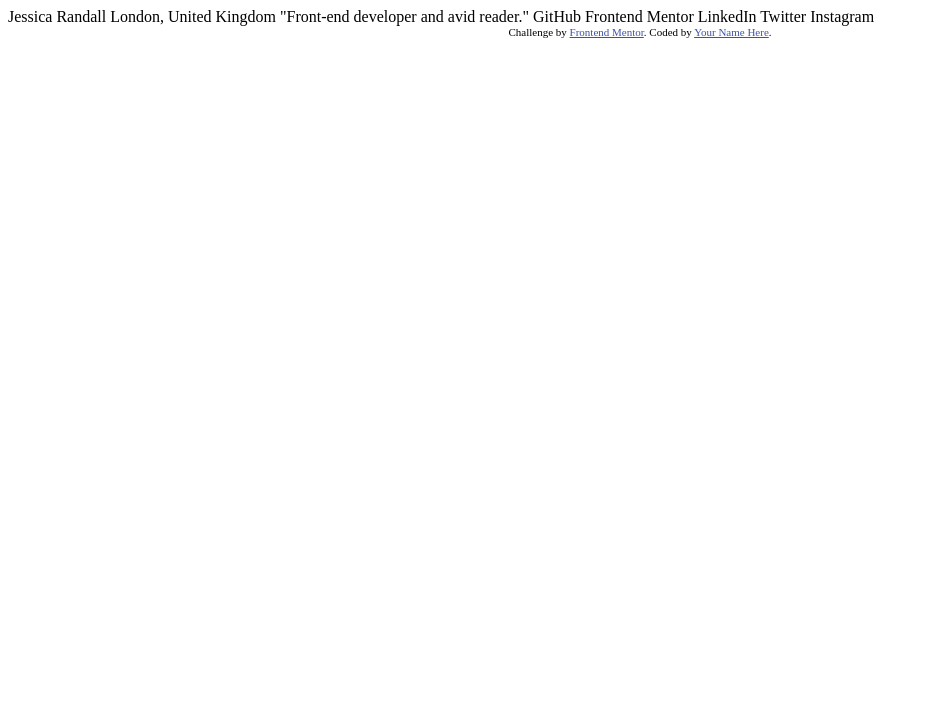
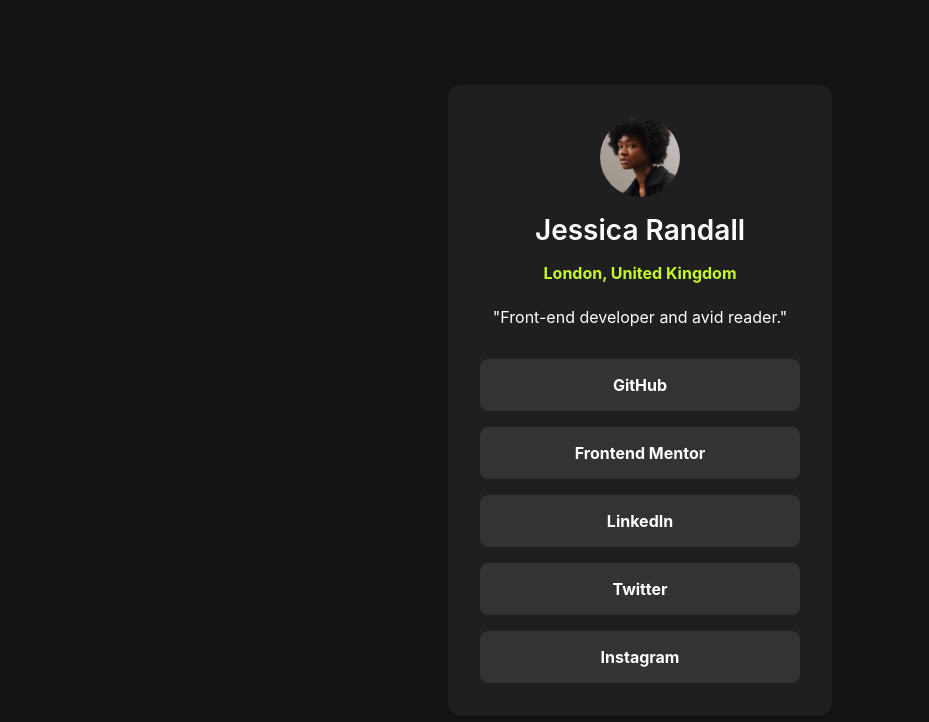
Before and after one commit to matondo11/social-links-profile, a plain HTML site: page index.html in a window 1280 px wide. Shown: the whole page, without its empty margins (0-929 px from the left). Drawn offline with Linux system fonts and the light colour scheme; a web font is replaced by a local one.

Commit message:
finalizado

```diff
--- a/index.html
+++ b/index.html
@@ -5,30 +5,29 @@
   <meta name="viewport" content="width=device-width, initial-scale=1.0"> <!-- displays site properly based on user's device -->
 
   <link rel="icon" type="image/png" sizes="32x32" href="./assets/images/favicon-32x32.png">
-
+  <link rel="stylesheet" href="style.css">
   <title>Frontend Mentor | Social links profile</title>
 
-  <!-- Feel free to remove these styles or customise in your own stylesheet 👍 -->
-  <style>
-    .attribution { font-size: 11px; text-align: center; }
-    .attribution a { color: hsl(228, 45%, 44%); }
-  </style>
+
 </head>
 <body>
 
-  Jessica Randall
-  London, United Kingdom
-  "Front-end developer and avid reader."
+  <div class="card">
+    <img src="assets/images/avatar-jessica.jpeg" alt="">
+    <h1>Jessica Randall</h1>
+    <p class="location"><strong>London, United Kingdom</strong></p>
+    <p class="bio">"Front-end developer and avid reader."</p>
+    <ul>
+      <li>GitHub</li>
+      <li>Frontend Mentor</li>
+      <li>LinkedIn</li>
+      <li>Twitter</li>
+      <li>Instagram</li>
+    </ul>
+  </div>
 
-  GitHub
-  Frontend Mentor
-  LinkedIn
-  Twitter
-  Instagram
 
-  <div class="attribution">
-    Challenge by <a href="https://www.frontendmentor.io?ref=challenge" target="_blank">Frontend Mentor</a>.
-    Coded by <a href="#">Your Name Here</a>.
-  </div>
+
+
 </body>
 </html>
--- /dev/null
+++ b/style.css
@@ -0,0 +1,159 @@
+@charset "UTF-8";
+
+/* ================================
+   Design System (CSS Variables)
+   ================================ */
+:root {
+  /* Color Palette */
+  --Green: hsl(75, 94%, 57%);   /* Highlight color */
+  --White: hsl(0, 0%, 100%);    /* Text and backgrounds */
+  --Grey700: hsl(0, 0%, 20%);   /* Card buttons */
+  --Grey800: hsl(0, 0%, 12%);   /* Card background */
+  --Grey900: hsl(0, 0%, 8%);    /* Page background */
+
+  /* Spacing scale */
+  --spacing-xs: 0.5rem;
+  --spacing-sm: 1rem;
+  --spacing-md: 1.25rem;
+  --spacing-lg: 2rem;
+
+  /* Typography */
+  --font-base: "Inter", sans-serif;
+  --font-size-sm: 0.9rem;
+  --font-size-base: 1rem;
+  --font-size-lg: 1.75rem;
+  --font-size-xl: 2rem;
+
+  /* Radius */
+  --radius-sm: 0.5rem;
+  --radius-md: 0.75rem;
+  --radius-lg: 1rem;
+
+  /* Shadow */
+  --shadow: 0 0.25rem 0.5rem rgba(0, 0, 0, 0.1);
+}
+
+/* ================================
+   Global Reset
+   ================================ */
+* {
+  padding: 0;
+  margin: 0;
+  box-sizing: border-box;
+}
+
+/* ================================
+   Font Import
+   ================================ */
+@font-face {
+  font-family: "Inter";
+  src: url(assets/fonts/Inter-VariableFont_slnt\wght.ttf) format("truetype");
+  font-weight: 400 700; /* Range instead of multiple declarations */
+}
+
+/* ================================
+   Layout: Body
+   ================================ */
+body {
+  background-color: var(--Grey900);
+  font-family: var(--font-base);
+  display: flex;
+  flex-direction: column;
+  min-height: 100vh;
+  align-items: center;
+  justify-content: center;
+  color: var(--White);
+  padding: var(--spacing-sm);
+}
+
+/* ================================
+   Card Component
+   ================================ */
+.card {
+  display: flex;
+  flex-direction: column;
+  align-items: center;
+  gap: var(--spacing-sm);
+  background-color: var(--Grey800);
+  border-radius: var(--radius-md);
+  padding: var(--spacing-md);
+  box-shadow: var(--shadow);
+  text-align: center;
+
+  /* Mobile-first width */
+  width: min(100%, 20rem);
+}
+
+/* ================================
+   Profile Image
+   ================================ */
+img {
+  border-radius: 50%;
+  object-fit: cover;
+  width: 5rem; /* relative instead of px */
+  height: 5rem;
+}
+
+/* ================================
+   Headings & Text
+   ================================ */
+h1 {
+  font-size: var(--font-size-lg);
+  font-weight: 600;
+}
+
+.location {
+  color: var(--Green);
+  font-weight: 700;
+  margin-bottom: var(--spacing-xs);
+}
+
+.bio {
+  font-size: var(--font-size-sm);
+  margin-bottom: var(--spacing-sm);
+}
+
+/* ================================
+   List of Links
+   ================================ */
+ul {
+  list-style: none;
+  display: flex;
+  flex-direction: column;
+  gap: var(--spacing-sm);
+  width: 100%;
+  padding: 0;
+}
+
+ul li {
+  padding: var(--spacing-xs);
+  border-radius: var(--radius-sm);
+  background-color: var(--Grey700);
+  transition: all 0.3s;
+  font-weight: 700;
+  text-align: center;
+}
+
+ul li:hover {
+  background-color: var(--Green);
+  color: var(--Grey900);
+  cursor: pointer;
+}
+
+/* ================================
+   Larger Screens (Tablet & Desktop)
+   ================================ */
+@media screen and (min-width: 48rem) { /* ~768px */
+  .card {
+    width: 24rem;
+    padding: var(--spacing-lg);
+  }
+
+  .bio {
+    font-size: var(--font-size-base);
+  }
+
+  ul li {
+    padding: var(--spacing-sm);
+  }
+}
```
Also changed, not shown: screenshot.png (added), 1 other file.
